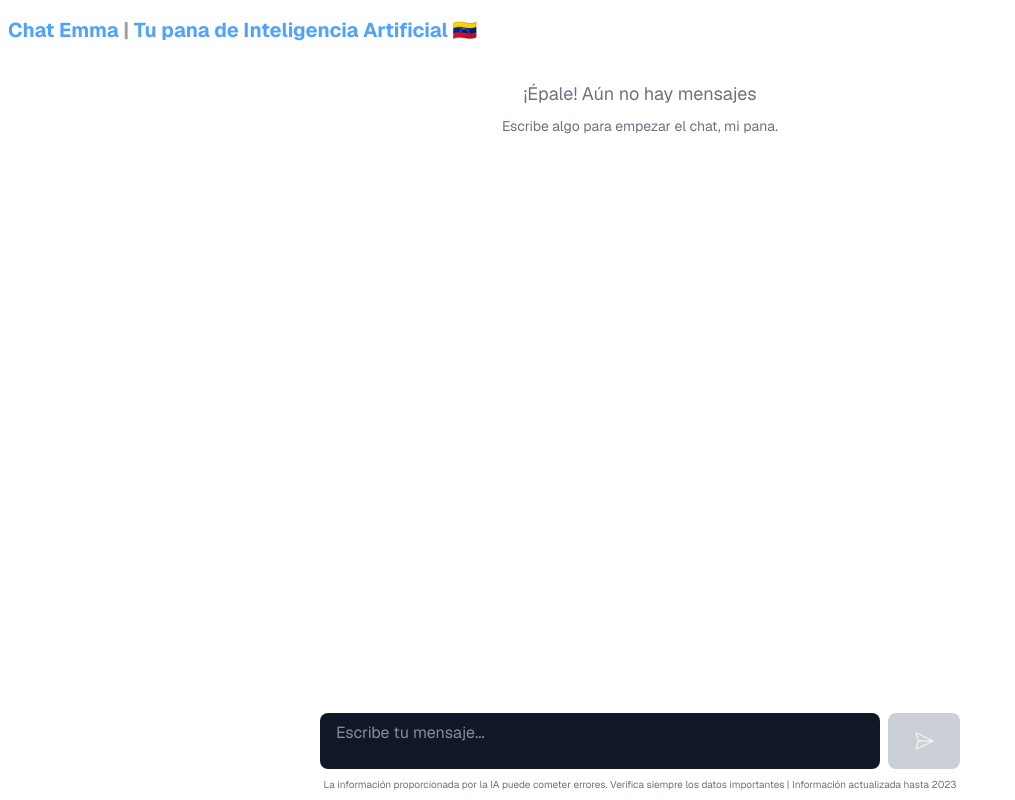
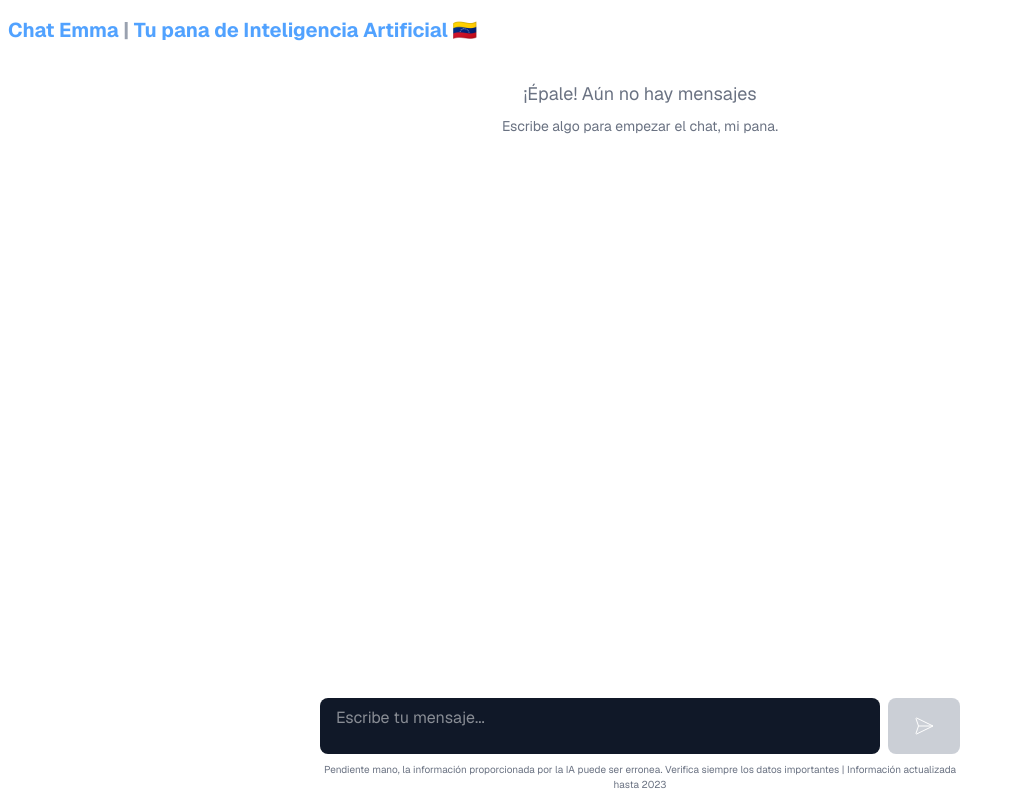
Before and after one commit to Emcahell/chat-ia-emma, a Next.js app: page / in a window 1280 px wide. Shown: the whole page, without its empty margins (0-1015 px from the left). Built offline with nearby package versions, Linux system fonts and the light colour scheme.

Commit message:
update info on ia responce

```diff
--- a/app/page.tsx
+++ b/app/page.tsx
@@ -193,7 +193,7 @@ export default function ChatVenezuela() {
           </button>
         </div>
         <div className="text-[10px] text-gray-500 text-center mt-2">
-          La información proporcionada por la IA puede cometer errores. Verifica
+          Pendiente mano, la información proporcionada por la IA puede ser erronea. Verifica
           siempre los datos importantes | Información actualizada hasta 2023
         </div>
       </article>
```
